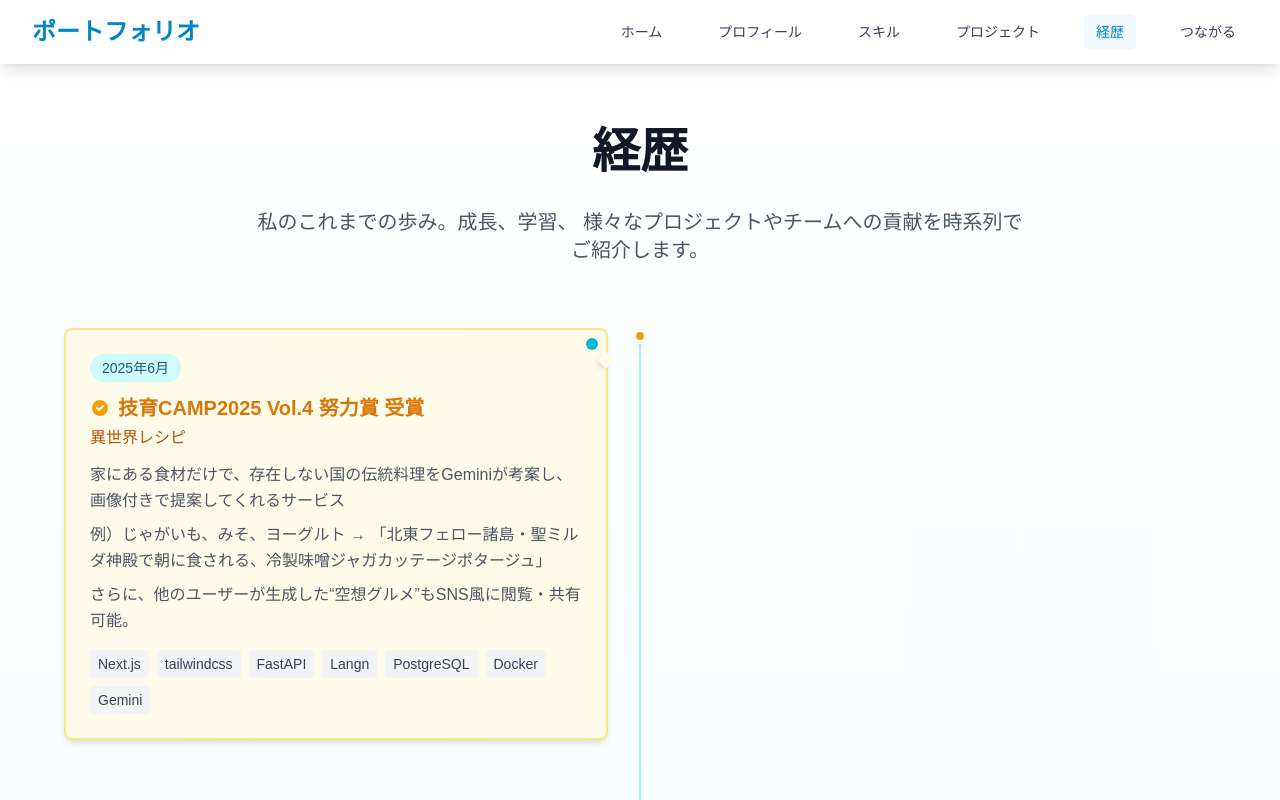
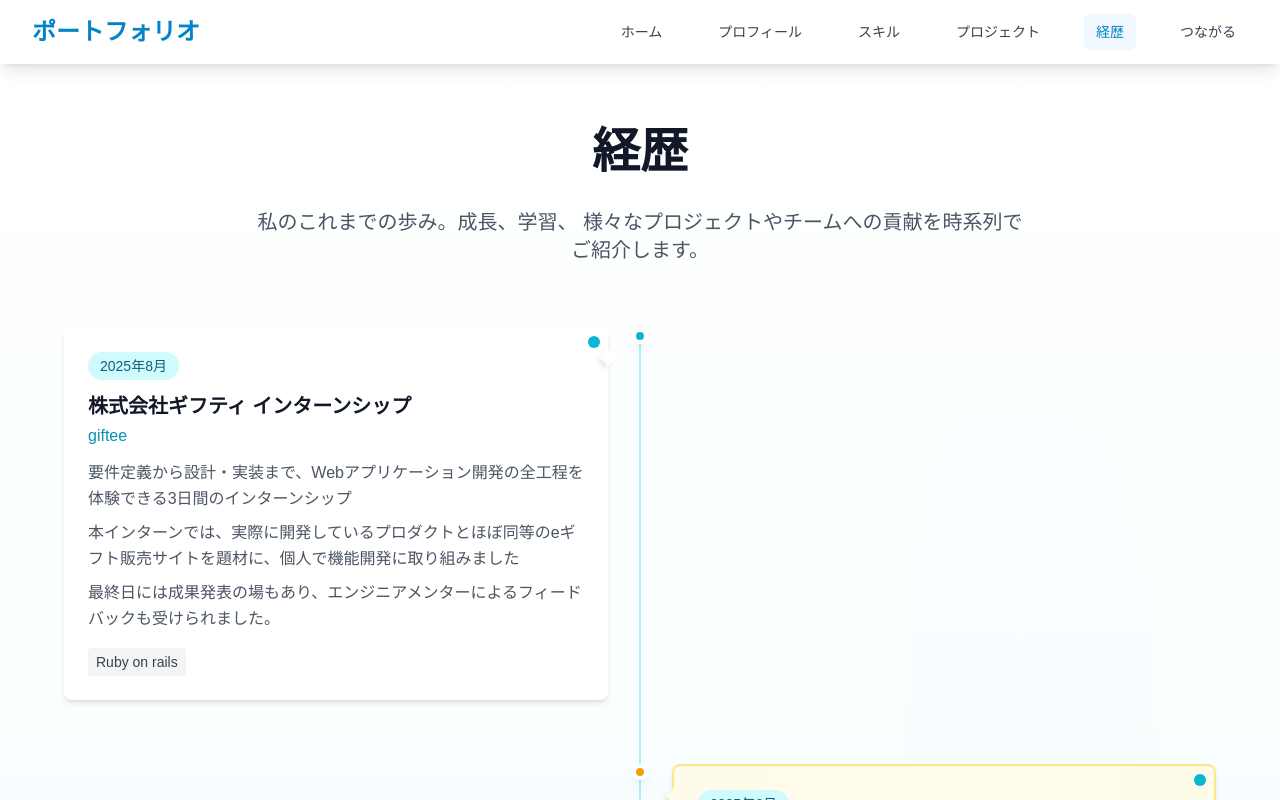
Before and after one commit to furuyashikiiori/portfolio, a Next.js app: page /experience in a window 1280 px wide. Shown: the top 800 px of the page. Built offline with nearby package versions, Linux system fonts and the light colour scheme.

Commit message:
gifteeインターン

```diff
--- a/src/app/experience/page.tsx
+++ b/src/app/experience/page.tsx
@@ -2,6 +2,18 @@ import Timeline from "../../components/Timeline";
 
 export default function Experience() {
   const timelineItems = [
+    {
+      date: "2025年8月",
+      title: "株式会社ギフティ インターンシップ",
+      subtitle: "giftee",
+      description: [
+        "要件定義から設計・実装まで、Webアプリケーション開発の全工程を体験できる3日間のインターンシップ",
+        "本インターンでは、実際に開発しているプロダクトとほぼ同等のeギフト販売サイトを題材に、個人で機能開発に取り組みました",
+        "最終日には成果発表の場もあり、エンジニアメンターによるフィードバックも受けられました。",
+      ],
+      technologies: ["Ruby on rails"],
+      type: "work" as const
+    },
     {
       date: "2025年6月",
       title: "技育CAMP2025 Vol.4 努力賞 受賞",
```
